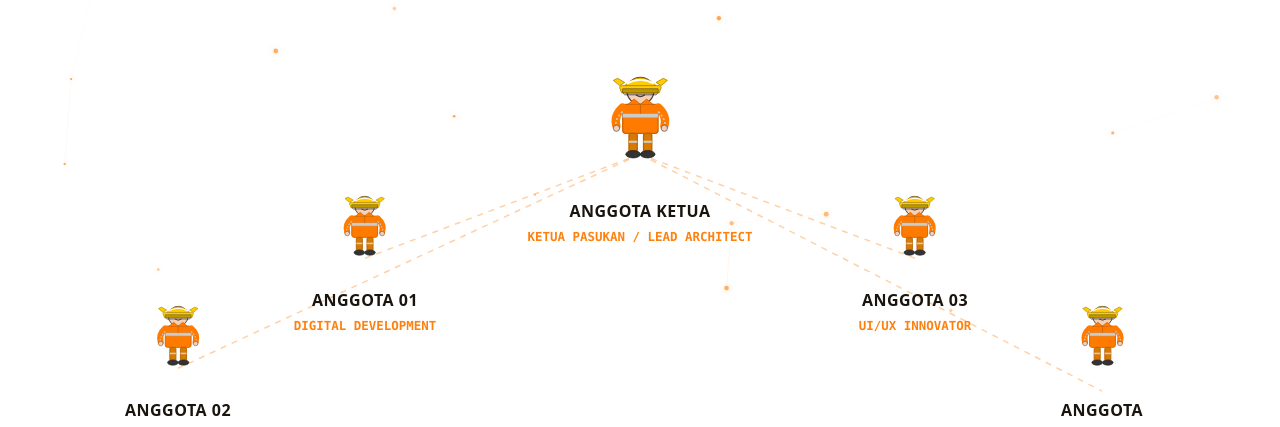
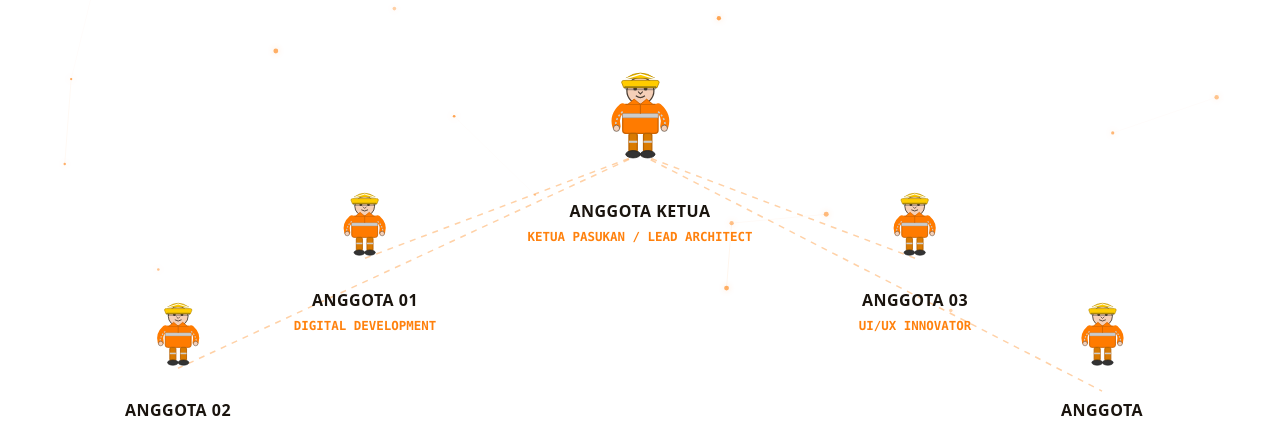
Before and after one commit to pgojhbravo5/BRAVO-THE-FUTURE, a website: page index.html in a window 1280 px wide. Shown: the part 454-881 px from the top of the page. Drawn offline with Linux system fonts and the light colour scheme.

Commit message:
Update index.html

```diff
--- a/index.html
+++ b/index.html
@@ -1520,18 +1520,18 @@
                             <!-- Kepala -->
                             <circle cx="50" cy="20" r="13" fill="var(--skin-color)" stroke="var(--skin-stroke)" stroke-width="1.2"/>
                             <!-- Mata -->
-                            <circle cx="45" cy="19" r="1.8" fill="var(--skin-stroke)"/>
-                            <circle cx="55" cy="19" r="1.8" fill="var(--skin-stroke)"/>
+                            <circle cx="45" cy="18" r="1.8" fill="var(--skin-stroke)"/>
+                            <circle cx="55" cy="18" r="1.8" fill="var(--skin-stroke)"/>
+                            <!-- Hidung -->
+                            <path d="M48,21 L50,23 L52,21" stroke="var(--skin-stroke)" stroke-width="1" fill="none" stroke-linecap="round"/>
                             <!-- Mulut -->
-                            <path d="M46,24 Q50,27 54,24" stroke="var(--skin-stroke)" stroke-width="1.2" fill="none" stroke-linecap="round"/>
-                            <!-- Topi pemadam (helmet) -->
-                            <path d="M32,15 L68,15 Q70,15 70,17 L68,22 L32,22 L30,17 Q30,15 32,15Z" fill="#ffcc00" stroke="#b38600" stroke-width="0.8"/>
-                            <path d="M35,15 Q50,0 65,15 Z" fill="#ffcc00" stroke="#b38600" stroke-width="0.8"/>
-                            <path d="M30,15 L24,10 L28,8 L35,12 Z" fill="#ffcc00" stroke="#b38600" stroke-width="0.8"/>
-                            <path d="M70,15 L76,10 L72,8 L65,12 Z" fill="#ffcc00" stroke="#b38600" stroke-width="0.8"/>
-                            <path d="M37,13 Q50,6 63,13" stroke="#ffffff" stroke-width="1.5" fill="none"/>
-                            <!-- Visor -->
-                            <path d="M33,18 L67,18 Q68,22 65,24 L35,24 Q32,22 33,18Z" fill="rgba(0,0,0,0.25)" stroke="#333" stroke-width="0.5"/>
+                            <path d="M46,25 Q50,28 54,25" stroke="var(--skin-stroke)" stroke-width="1.2" fill="none" stroke-linecap="round"/>
+                            <!-- Topi pemadam (helmet) - ringkas, tanpa tanduk, diangkat sedikit -->
+                            <path d="M34,10 L66,10 Q68,10 68,12 L66,17 L34,17 L32,12 Q32,10 34,10Z" fill="#ffcc00" stroke="#b38600" stroke-width="0.8"/>
+                            <path d="M36,8 Q50,-2 64,8 Z" fill="#ffcc00" stroke="#b38600" stroke-width="0.8"/>
+                            <path d="M34,9 L50,4 L66,9" fill="none" stroke="#ffffff" stroke-width="1.2"/>
+                            <!-- Visor (pelindung mata) - lebih nipis dan tidak menutup mata -->
+                            <path d="M35,16 L65,16 Q66,18 63,19 L37,19 Q34,18 35,16Z" fill="rgba(0,0,0,0.15)" stroke="#333" stroke-width="0.4"/>
                             <!-- Baju api (turnout coat) -->
                             <rect x="33" y="33" width="34" height="28" rx="3" fill="var(--accent-orange)" stroke="#cc6200" stroke-width="1.2"/>
                             <rect x="33" y="42" width="34" height="4" fill="#cccccc" stroke="#999" stroke-width="0.5"/>
@@ -1566,15 +1566,14 @@
                     <div class="avatar-wrapper">
                         <svg class="avatar-svg" viewBox="0 0 100 100" xmlns="http://www.w3.org/2000/svg">
                             <circle cx="50" cy="20" r="13" fill="var(--skin-color)" stroke="var(--skin-stroke)" stroke-width="1.2"/>
-                            <circle cx="45" cy="19" r="1.8" fill="var(--skin-stroke)"/>
-                            <circle cx="55" cy="19" r="1.8" fill="var(--skin-stroke)"/>
-                            <path d="M46,24 Q50,27 54,24" stroke="var(--skin-stroke)" stroke-width="1.2" fill="none" stroke-linecap="round"/>
-                            <path d="M32,15 L68,15 Q70,15 70,17 L68,22 L32,22 L30,17 Q30,15 32,15Z" fill="#ffcc00" stroke="#b38600" stroke-width="0.8"/>
-                            <path d="M35,15 Q50,0 65,15 Z" fill="#ffcc00" stroke="#b38600" stroke-width="0.8"/>
-                            <path d="M30,15 L24,10 L28,8 L35,12 Z" fill="#ffcc00" stroke="#b38600" stroke-width="0.8"/>
-                            <path d="M70,15 L76,10 L72,8 L65,12 Z" fill="#ffcc00" stroke="#b38600" stroke-width="0.8"/>
-                            <path d="M37,13 Q50,6 63,13" stroke="#ffffff" stroke-width="1.5" fill="none"/>
-                            <path d="M33,18 L67,18 Q68,22 65,24 L35,24 Q32,22 33,18Z" fill="rgba(0,0,0,0.25)" stroke="#333" stroke-width="0.5"/>
+                            <circle cx="45" cy="18" r="1.8" fill="var(--skin-stroke)"/>
+                            <circle cx="55" cy="18" r="1.8" fill="var(--skin-stroke)"/>
+                            <path d="M48,21 L50,23 L52,21" stroke="var(--skin-stroke)" stroke-width="1" fill="none" stroke-linecap="round"/>
+                            <path d="M46,25 Q50,28 54,25" stroke="var(--skin-stroke)" stroke-width="1.2" fill="none" stroke-linecap="round"/>
+                            <path d="M34,10 L66,10 Q68,10 68,12 L66,17 L34,17 L32,12 Q32,10 34,10Z" fill="#ffcc00" stroke="#b38600" stroke-width="0.8"/>
+                            <path d="M36,8 Q50,-2 64,8 Z" fill="#ffcc00" stroke="#b38600" stroke-width="0.8"/>
+                            <path d="M34,9 L50,4 L66,9" fill="none" stroke="#ffffff" stroke-width="1.2"/>
+                            <path d="M35,16 L65,16 Q66,18 63,19 L37,19 Q34,18 35,16Z" fill="rgba(0,0,0,0.15)" stroke="#333" stroke-width="0.4"/>
                             <rect x="33" y="33" width="34" height="28" rx="3" fill="var(--accent-orange)" stroke="#cc6200" stroke-width="1.2"/>
                             <rect x="33" y="42" width="34" height="4" fill="#cccccc" stroke="#999" stroke-width="0.5"/>
                             <path d="M38,33 L44,28 L50,33 L56,28 L62,33" fill="var(--accent-orange)" stroke="#cc6200" stroke-width="0.8"/>
@@ -1604,15 +1603,14 @@
                     <div class="avatar-wrapper">
                         <svg class="avatar-svg" viewBox="0 0 100 100" xmlns="http://www.w3.org/2000/svg">
                             <circle cx="50" cy="20" r="13" fill="var(--skin-color)" stroke="var(--skin-stroke)" stroke-width="1.2"/>
-                            <circle cx="45" cy="19" r="1.8" fill="var(--skin-stroke)"/>
-                            <circle cx="55" cy="19" r="1.8" fill="var(--skin-stroke)"/>
-                            <path d="M46,24 Q50,27 54,24" stroke="var(--skin-stroke)" stroke-width="1.2" fill="none" stroke-linecap="round"/>
-                            <path d="M32,15 L68,15 Q70,15 70,17 L68,22 L32,22 L30,17 Q30,15 32,15Z" fill="#ffcc00" stroke="#b38600" stroke-width="0.8"/>
-                            <path d="M35,15 Q50,0 65,15 Z" fill="#ffcc00" stroke="#b38600" stroke-width="0.8"/>
-                            <path d="M30,15 L24,10 L28,8 L35,12 Z" fill="#ffcc00" stroke="#b38600" stroke-width="0.8"/>
-                            <path d="M70,15 L76,10 L72,8 L65,12 Z" fill="#ffcc00" stroke="#b38600" stroke-width="0.8"/>
-                            <path d="M37,13 Q50,6 63,13" stroke="#ffffff" stroke-width="1.5" fill="none"/>
-                            <path d="M33,18 L67,18 Q68,22 65,24 L35,24 Q32,22 33,18Z" fill="rgba(0,0,0,0.25)" stroke="#333" stroke-width="0.5"/>
+                            <circle cx="45" cy="18" r="1.8" fill="var(--skin-stroke)"/>
+                            <circle cx="55" cy="18" r="1.8" fill="var(--skin-stroke)"/>
+                            <path d="M48,21 L50,23 L52,21" stroke="var(--skin-stroke)" stroke-width="1" fill="none" stroke-linecap="round"/>
+                            <path d="M46,25 Q50,28 54,25" stroke="var(--skin-stroke)" stroke-width="1.2" fill="none" stroke-linecap="round"/>
+                            <path d="M34,10 L66,10 Q68,10 68,12 L66,17 L34,17 L32,12 Q32,10 34,10Z" fill="#ffcc00" stroke="#b38600" stroke-width="0.8"/>
+                            <path d="M36,8 Q50,-2 64,8 Z" fill="#ffcc00" stroke="#b38600" stroke-width="0.8"/>
+                            <path d="M34,9 L50,4 L66,9" fill="none" stroke="#ffffff" stroke-width="1.2"/>
+                            <path d="M35,16 L65,16 Q66,18 63,19 L37,19 Q34,18 35,16Z" fill="rgba(0,0,0,0.15)" stroke="#333" stroke-width="0.4"/>
                             <rect x="33" y="33" width="34" height="28" rx="3" fill="var(--accent-orange)" stroke="#cc6200" stroke-width="1.2"/>
                             <rect x="33" y="42" width="34" height="4" fill="#cccccc" stroke="#999" stroke-width="0.5"/>
                             <path d="M38,33 L44,28 L50,33 L56,28 L62,33" fill="var(--accent-orange)" stroke="#cc6200" stroke-width="0.8"/>
@@ -1642,15 +1640,14 @@
                     <div class="avatar-wrapper">
                         <svg class="avatar-svg" viewBox="0 0 100 100" xmlns="http://www.w3.org/2000/svg">
                             <circle cx="50" cy="20" r="13" fill="var(--skin-color)" stroke="var(--skin-stroke)" stroke-width="1.2"/>
-                            <circle cx="45" cy="19" r="1.8" fill="var(--skin-stroke)"/>
-                            <circle cx="55" cy="19" r="1.8" fill="var(--skin-stroke)"/>
-                            <path d="M46,24 Q50,27 54,24" stroke="var(--skin-stroke)" stroke-width="1.2" fill="none" stroke-linecap="round"/>
-                            <path d="M32,15 L68,15 Q70,15 70,17 L68,22 L32,22 L30,17 Q30,15 32,15Z" fill="#ffcc00" stroke="#b38600" stroke-width="0.8"/>
-                            <path d="M35,15 Q50,0 65,15 Z" fill="#ffcc00" stroke="#b38600" stroke-width="0.8"/>
-                            <path d="M30,15 L24,10 L28,8 L35,12 Z" fill="#ffcc00" stroke="#b38600" stroke-width="0.8"/>
-                            <path d="M70,15 L76,10 L72,8 L65,12 Z" fill="#ffcc00" stroke="#b38600" stroke-width="0.8"/>
-                            <path d="M37,13 Q50,6 63,13" stroke="#ffffff" stroke-width="1.5" fill="none"/>
-                            <path d="M33,18 L67,18 Q68,22 65,24 L35,24 Q32,22 33,18Z" fill="rgba(0,0,0,0.25)" stroke="#333" stroke-width="0.5"/>
+                            <circle cx="45" cy="18" r="1.8" fill="var(--skin-stroke)"/>
+                            <circle cx="55" cy="18" r="1.8" fill="var(--skin-stroke)"/>
+                            <path d="M48,21 L50,23 L52,21" stroke="var(--skin-stroke)" stroke-width="1" fill="none" stroke-linecap="round"/>
+                            <path d="M46,25 Q50,28 54,25" stroke="var(--skin-stroke)" stroke-width="1.2" fill="none" stroke-linecap="round"/>
+                            <path d="M34,10 L66,10 Q68,10 68,12 L66,17 L34,17 L32,12 Q32,10 34,10Z" fill="#ffcc00" stroke="#b38600" stroke-width="0.8"/>
+                            <path d="M36,8 Q50,-2 64,8 Z" fill="#ffcc00" stroke="#b38600" stroke-width="0.8"/>
+                            <path d="M34,9 L50,4 L66,9" fill="none" stroke="#ffffff" stroke-width="1.2"/>
+                            <path d="M35,16 L65,16 Q66,18 63,19 L37,19 Q34,18 35,16Z" fill="rgba(0,0,0,0.15)" stroke="#333" stroke-width="0.4"/>
                             <rect x="33" y="33" width="34" height="28" rx="3" fill="var(--accent-orange)" stroke="#cc6200" stroke-width="1.2"/>
                             <rect x="33" y="42" width="34" height="4" fill="#cccccc" stroke="#999" stroke-width="0.5"/>
                             <path d="M38,33 L44,28 L50,33 L56,28 L62,33" fill="var(--accent-orange)" stroke="#cc6200" stroke-width="0.8"/>
@@ -1680,15 +1677,14 @@
                     <div class="avatar-wrapper">
                         <svg class="avatar-svg" viewBox="0 0 100 100" xmlns="http://www.w3.org/2000/svg">
                             <circle cx="50" cy="20" r="13" fill="var(--skin-color)" stroke="var(--skin-stroke)" stroke-width="1.2"/>
-                            <circle cx="45" cy="19" r="1.8" fill="var(--skin-stroke)"/>
-                            <circle cx="55" cy="19" r="1.8" fill="var(--skin-stroke)"/>
-                            <path d="M46,24 Q50,27 54,24" stroke="var(--skin-stroke)" stroke-width="1.2" fill="none" stroke-linecap="round"/>
-                            <path d="M32,15 L68,15 Q70,15 70,17 L68,22 L32,22 L30,17 Q30,15 32,15Z" fill="#ffcc00" stroke="#b38600" stroke-width="0.8"/>
-                            <path d="M35,15 Q50,0 65,15 Z" fill="#ffcc00" stroke="#b38600" stroke-width="0.8"/>
-                            <path d="M30,15 L24,10 L28,8 L35,12 Z" fill="#ffcc00" stroke="#b38600" stroke-width="0.8"/>
-                            <path d="M70,15 L76,10 L72,8 L65,12 Z" fill="#ffcc00" stroke="#b38600" stroke-width="0.8"/>
-                            <path d="M37,13 Q50,6 63,13" stroke="#ffffff" stroke-width="1.5" fill="none"/>
-                            <path d="M33,18 L67,18 Q68,22 65,24 L35,24 Q32,22 33,18Z" fill="rgba(0,0,0,0.25)" stroke="#333" stroke-width="0.5"/>
+                            <circle cx="45" cy="18" r="1.8" fill="var(--skin-stroke)"/>
+                            <circle cx="55" cy="18" r="1.8" fill="var(--skin-stroke)"/>
+                            <path d="M48,21 L50,23 L52,21" stroke="var(--skin-stroke)" stroke-width="1" fill="none" stroke-linecap="round"/>
+                            <path d="M46,25 Q50,28 54,25" stroke="var(--skin-stroke)" stroke-width="1.2" fill="none" stroke-linecap="round"/>
+                            <path d="M34,10 L66,10 Q68,10 68,12 L66,17 L34,17 L32,12 Q32,10 34,10Z" fill="#ffcc00" stroke="#b38600" stroke-width="0.8"/>
+                            <path d="M36,8 Q50,-2 64,8 Z" fill="#ffcc00" stroke="#b38600" stroke-width="0.8"/>
+                            <path d="M34,9 L50,4 L66,9" fill="none" stroke="#ffffff" stroke-width="1.2"/>
+                            <path d="M35,16 L65,16 Q66,18 63,19 L37,19 Q34,18 35,16Z" fill="rgba(0,0,0,0.15)" stroke="#333" stroke-width="0.4"/>
                             <rect x="33" y="33" width="34" height="28" rx="3" fill="var(--accent-orange)" stroke="#cc6200" stroke-width="1.2"/>
                             <rect x="33" y="42" width="34" height="4" fill="#cccccc" stroke="#999" stroke-width="0.5"/>
                             <path d="M38,33 L44,28 L50,33 L56,28 L62,33" fill="var(--accent-orange)" stroke="#cc6200" stroke-width="0.8"/>
```
